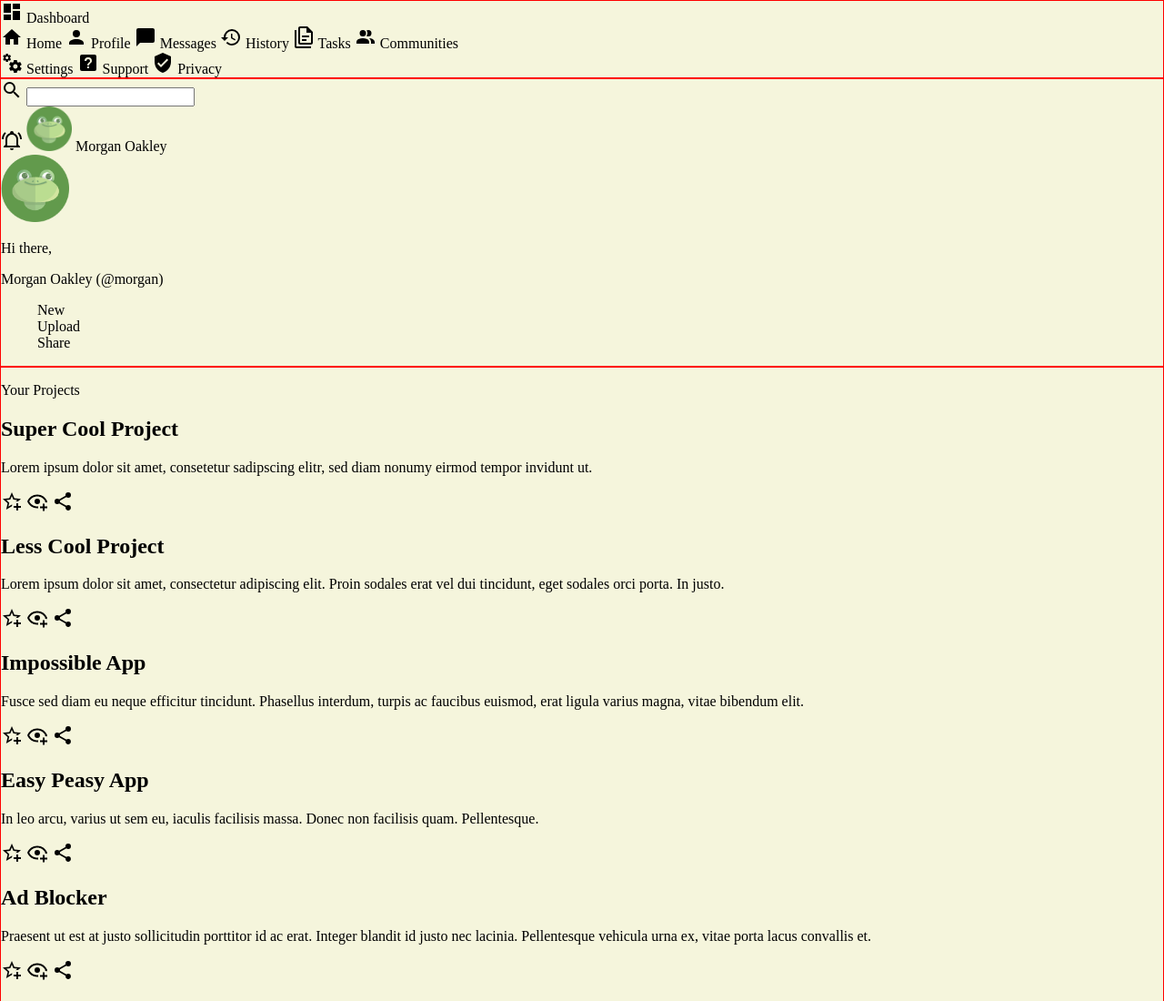
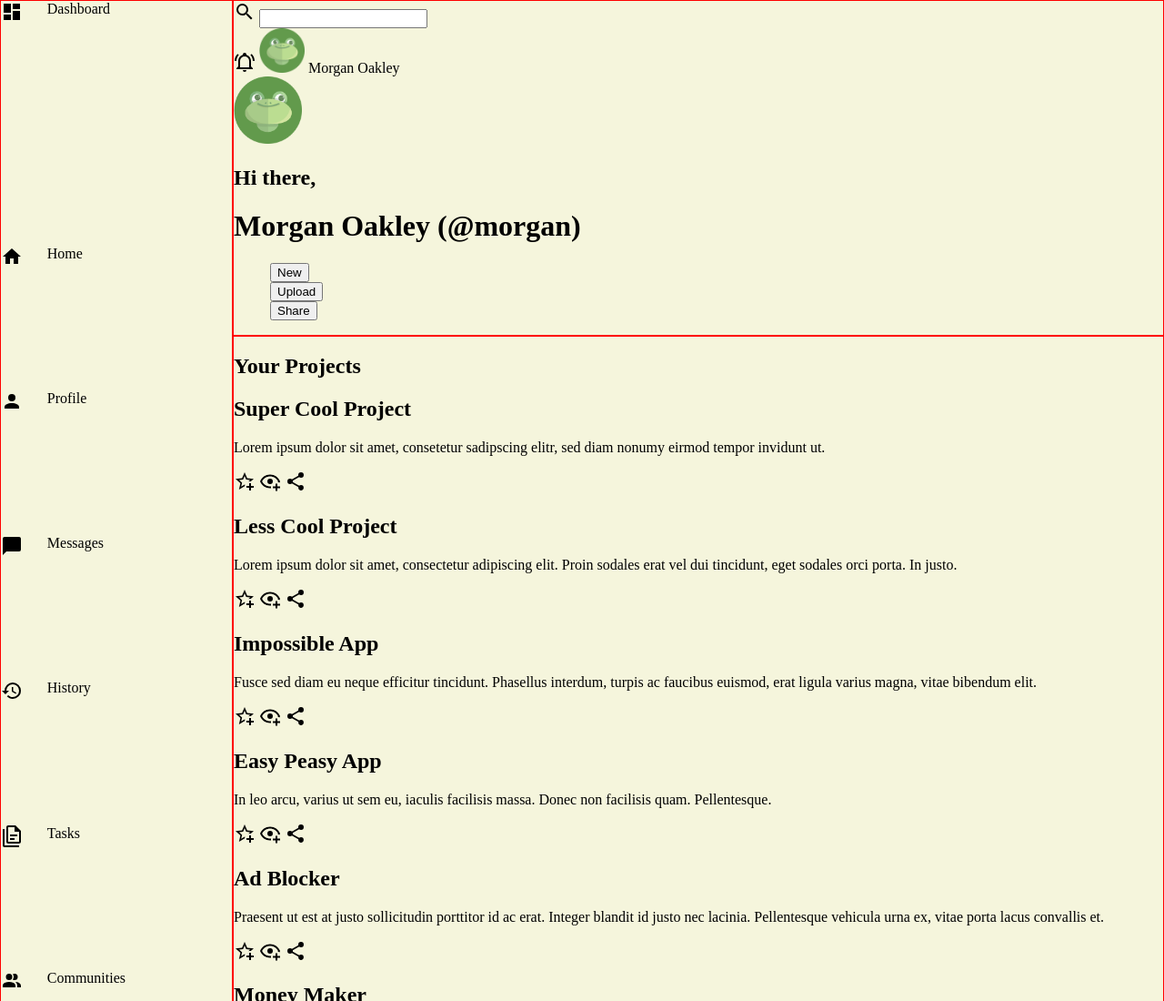
Before and after one commit to GGihan/admin-dashboard, a plain HTML site: page index.html in a window 1280 px wide. Shown: the top 1100 px of the page at 91% size. Drawn offline with Linux system fonts and the light colour scheme.

Commit message:
Add layout to sidebar

```diff
--- a/index.html
+++ b/index.html
@@ -63,15 +63,15 @@
             <div class="bottom">
                 <div class="profile-card">
                     <img src="images/profile-icons/frog.png" alt="frog">
-                    <p>Hi there,</p>
-                    <p>Morgan Oakley (@morgan)</p>
+                    <h2>Hi there,</h2>
+                    <h1>Morgan Oakley (@morgan)</h1>
                 </div>
 
                 <div class="nav">
                     <ul>
-                        <li><a href="">New</a></li>
-                        <li><a href="">Upload</a></li>
-                        <li><a href="">Share</a></li>
+                        <li><button>New</button></li>
+                        <li><button>Upload</button></li>
+                        <li><button>Share</button></li>
                     </ul>
                 </div>
             </div>
@@ -79,7 +79,7 @@
 
         <div class="main">
             <div class="projects">
-                <p>Your Projects</p>
+                <h2>Your Projects</h2>
                 <div class="card">
                     <h2>Super Cool Project</h2>
                     <p>
--- a/styles.css
+++ b/styles.css
@@ -31,3 +31,43 @@ img {
 .profile-card > img {
     width: 75px;
 }
+
+.container {
+    display: grid;
+    grid-template: 1fr 5fr / 1fr 4fr;
+}
+
+.sidebar {
+    grid-row: span 2;
+
+    display: flex;
+    flex-direction: column;
+    gap: 30px;
+}
+
+.sidebar .dashboard,
+.sidebar .home,
+.sidebar .settings {
+    display: grid;
+    grid-template-columns: 1fr 4fr;
+}
+
+.sidebar .dashboard {
+    flex: 0.25;
+}
+
+.sidebar .home {
+    flex: 1;
+}
+
+.sidebar .settings {
+    flex: 1;
+}
+
+.header {
+
+}
+
+.main {
+
+}
```
